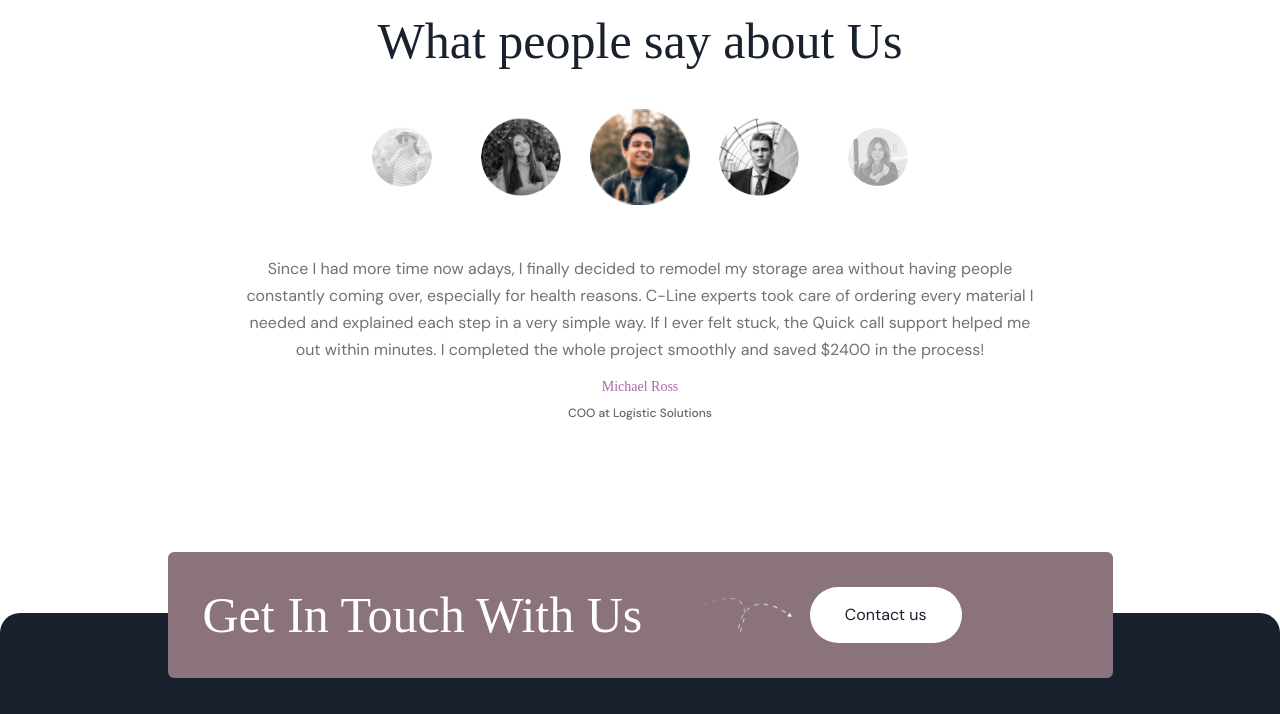
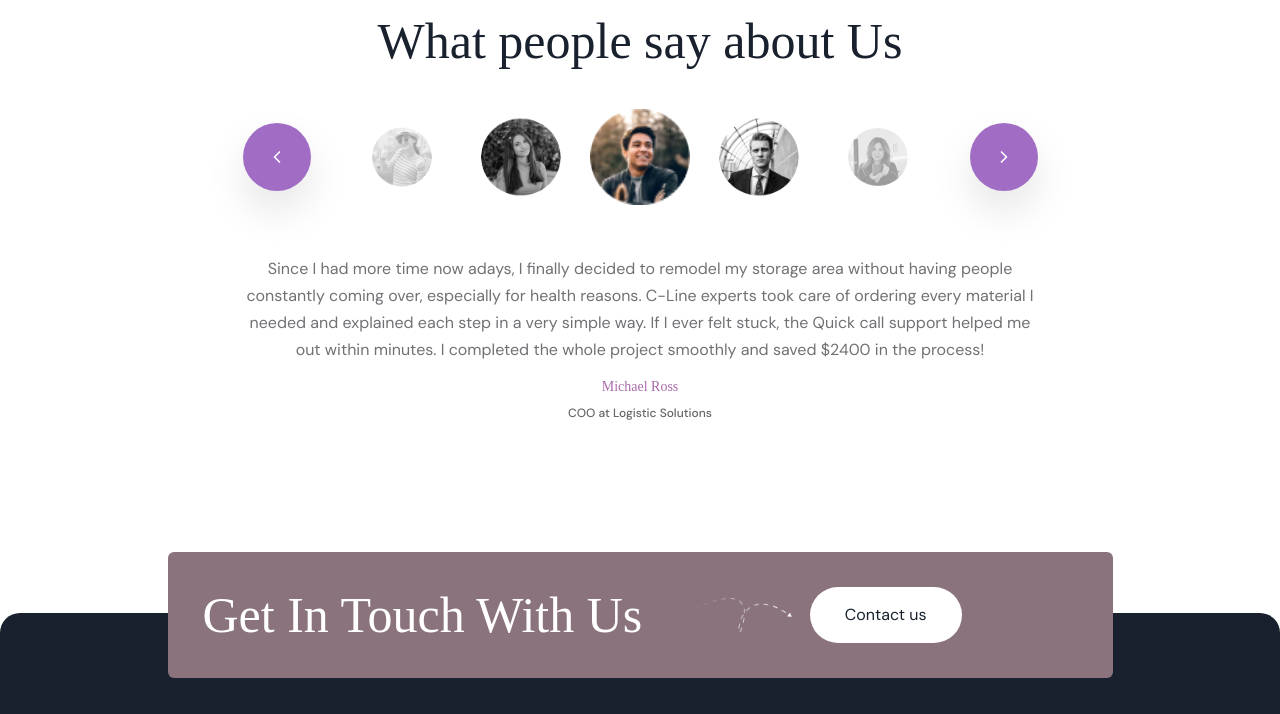
Before and after one commit to Raktim-b/BeaconOne, a plain HTML site: page index.html in a window 1280 px wide. Shown: the part 2820-3534 px from the top of the page. Drawn offline with nearby package versions, Linux system fonts and the light colour scheme; a web font is replaced by a local one.

Commit message:
button added

```diff
--- a/Script/script.js
+++ b/Script/script.js
@@ -10,6 +10,22 @@ $(document).ready(function () {
     autoplay: true,
     autoplaySpeed: 1500,
     pauseOnHover: true,
+    prevArrow: `
+      <button class="slick-prev custom-arrow">
+        <svg width="20" height="20" viewBox="0 0 24 24" fill="none">
+          <path d="M15 18L9 12L15 6" stroke="white" stroke-width="2" stroke-linecap="round"
+          stroke-linejoin="round"/>
+        </svg>
+      </button>
+    `,
+    nextArrow: `
+      <button class="slick-next custom-arrow">
+        <svg width="20" height="20" viewBox="0 0 24 24" fill="none">
+          <path d="M9 6L15 12L9 18" stroke="white" stroke-width="2" stroke-linecap="round"
+          stroke-linejoin="round"/>
+        </svg>
+      </button>
+    `,
     responsive: [
       {
         breakpoint: 768,
--- a/Style/style.css
+++ b/Style/style.css
@@ -358,6 +358,76 @@ a {
   font-size: 12px;
   font-weight: 500;
   color: #666666;
+}
+
+.slick-prev:before,
+.slick-next:before {
+  content: none !important;
+}
+
+.custom-arrow {
+  width: 68px;
+  height: 68px;
+  border-radius: 50%;
+  background: #a06cc4;
+  display: flex;
+  align-items: center;
+  justify-content: center;
+  cursor: pointer;
+  position: absolute;
+  z-index: 20;
+  box-shadow: 0px 20px 40px rgba(0, 0, 0, 0.1);
+}
+
+.custom-arrow svg path {
+  stroke: #fff !important;
+}
+
+.slick-prev.custom-arrow,
+.slick-next.custom-arrow {
+  opacity: 1 !important;
+  visibility: visible !important;
+}
+
+.custom-arrow:hover {
+  background: #fff;
+  box-shadow: 0 0 14px 12px #c4c4c4;
+}
+
+.custom-arrow:hover svg path {
+  stroke: #a06cc4 !important;
+}
+
+.slick-animating .custom-arrow svg path {
+  stroke: #fff !important;
+}
+
+.custom-arrow:active {
+  background: #a06cc4 !important;
+  box-shadow: 0px 20px 40px rgba(0, 0, 0, 0.1);
+}
+
+.custom-arrow:active svg path {
+  stroke: #fff !important;
+}
+
+.slick-prev.slick-disabled,
+.slick-next.slick-disabled {
+  opacity: 1 !important;
+  pointer-events: auto !important;
+}
+
+.custom-arrow:focus {
+  outline: none !important;
+  color: #a06cc4;
+}
+
+.slick-prev {
+  left: -100px;
+}
+
+.slick-next {
+  right: -100px;
 }
 /* Get in touch Section */
 .touch-box {
```
